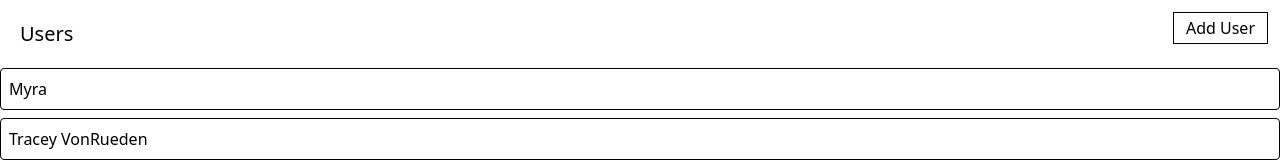
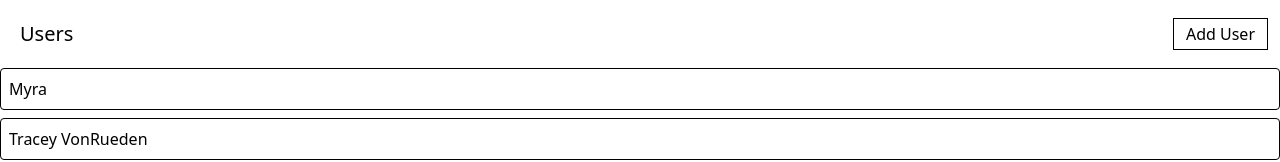
Before and after one commit to numberwang55/media, a React app: page / in a window 1280 px wide. Shown: the top 162 px of the page. Built offline with nearby package versions, Linux system fonts and the light colour scheme; data requests are answered from the project's data file; the HTML template or start-up script is replaced by a standard one.

Commit message:
better skeleton display

```diff
--- a/src/components/UsersList.js
+++ b/src/components/UsersList.js
@@ -19,30 +19,30 @@
     doAddUser()
   }
 
+
+  let content;
   if (isLoadingUsers) {
-    return <Skeleton times={6} className="h-10 w-full"/>
+    content = <Skeleton times={6} className="h-10 w-full"/>
+  } else if (loadingUsersError) {
+    content = <div>Error fetching data...</div>
+  } else {
+    content = data.map((user) => {
+      return <div key={user.id} className="mb-2 border rounded">
+        <div className="flex p-2 justify-between items-center cursor-pointer">
+          {user.name}
+        </div>
+      </div>
+    })
   }
-
-  if (loadingUsersError) {
-    return <div>Error fetching data...</div>
-  }
-
-  const renderedUsers = data.map((user) => {
-    return <div key={user.id} className="mb-2 border rounded">
-      <div className="flex p-2 justify-between items-center cursor-pointer">
-        {user.name}
-      </div>
-    </div>
-  })
 
   return (
     <div>
-      <div className="flex flex-row justify-between m-3">
+      <div className="flex flex-row justify-between m-3 items-center">
         <h1 className="m-2 text-xl">Users</h1>
         <Button onClick={handleAddUser} loading={isCreatingUser}>Add User</Button>
         {creatingUserError && "Error creating user"}
       </div>
-      {renderedUsers}
+      {content}
     </div>
   )
 }
```
